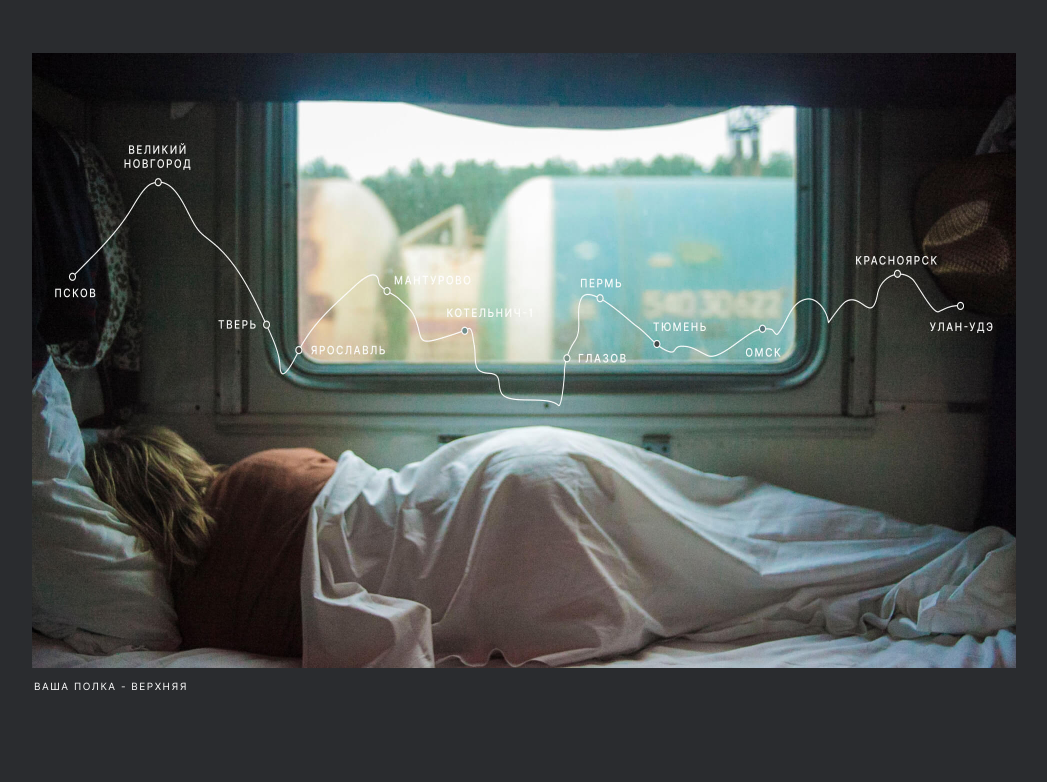
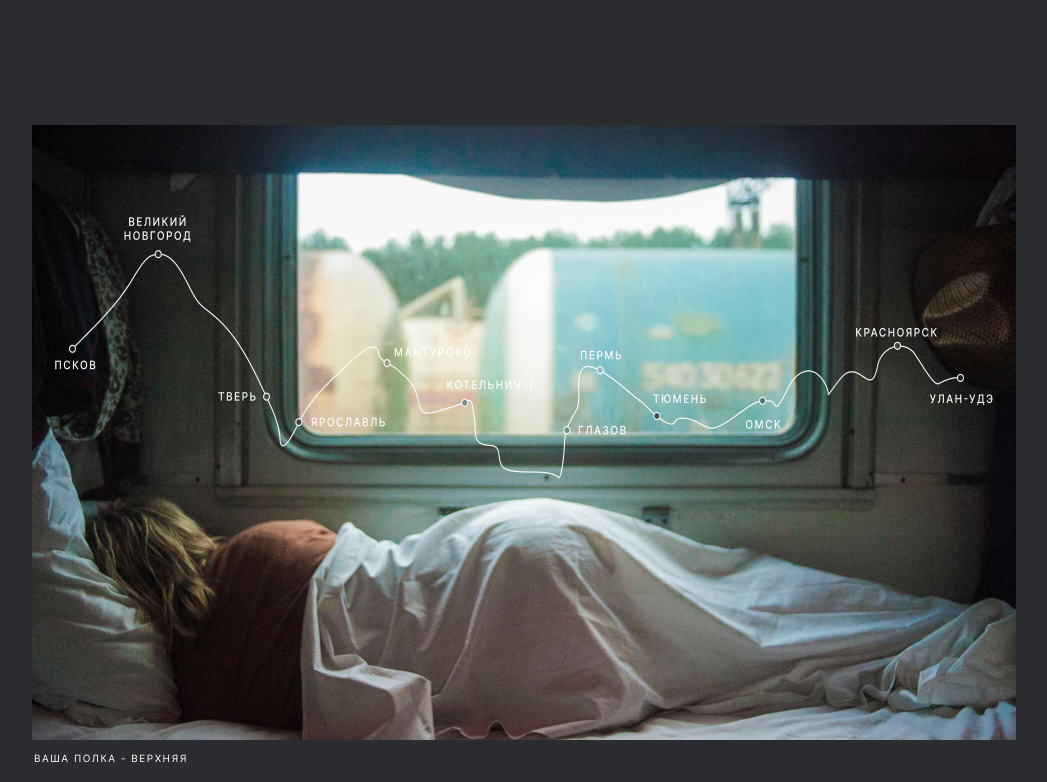
Before and after one commit to ststas/russian-travel, a plain HTML site: page index.html in a window 1280 px wide. Shown: the part 443-1225 px from the top of the page, without its empty margins (116-1163 px from the left). Drawn offline with Linux system fonts and the light colour scheme.

Commit message:
figure & figcaption added on lead

```diff
--- a/blocks/lead/__image/lead__image.css
+++ b/blocks/lead/__image/lead__image.css
@@ -1,3 +1,22 @@
 .lead__image {
-  width: 100%;
+  width: 320px;
 }
+
+@media screen and (min-width: 768px) {
+  .lead__image {
+    width: 768px;
+  }
+}
+
+@media screen and (min-width: 1024px) {
+  .lead__image {
+    width: 928px;
+  }
+}
+
+@media screen and (min-width: 1280px) {
+  .lead__image {
+    width: 984px;
+    margin: 56px auto 0;
+  }
+}
--- a/blocks/lead/lead.css
+++ b/blocks/lead/lead.css
@@ -2,6 +2,10 @@
   grid-area: lead;
   width: 320px;
   margin: 48px auto 0;
+  display: flex;
+  flex-direction: column;
+  align-items: center;
+
 }
 
 @media screen and (min-width: 768px) {
--- a/index.html
+++ b/index.html
@@ -20,10 +20,10 @@
       <section class="lead">
         <h1 class="lead__title">Путешествия по России</h1>
         <h2 class="lead__subtitle">Настоящая страна не в выпусках новостей, а здесь</h2>
-        <figurec>
+        <figure>
           <img src="./images/lead-shelf.jpg" class="lead__image" alt="человек на полке в поезде">
-        </figure>
-        <p class="lead__caption">Ваша полка - верхняя</p>
+          <figcaption class="lead__caption">Ваша полка - верхняя</figcaption>
+         </figure>
       </section>
 
       <section class="intro">
```
